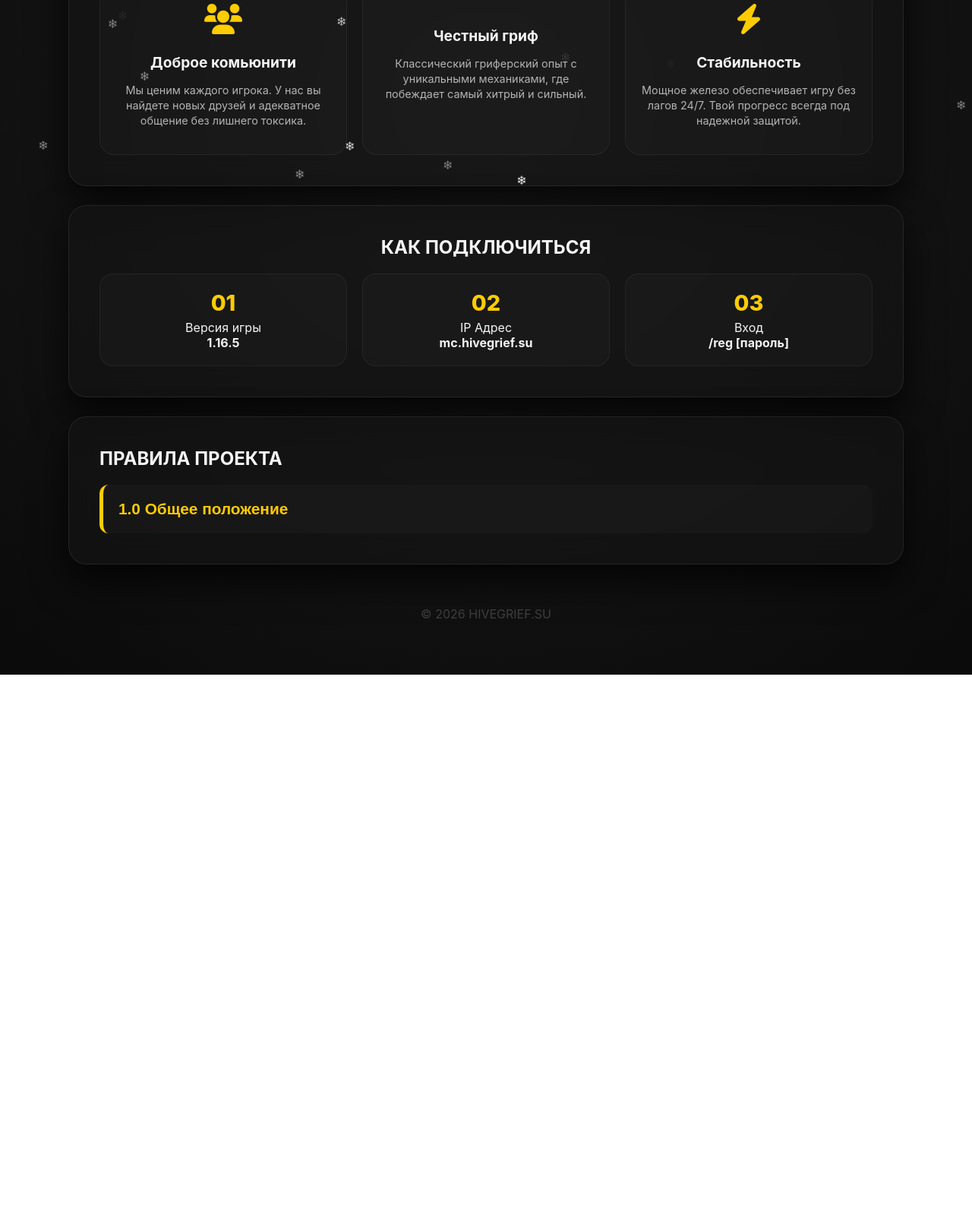
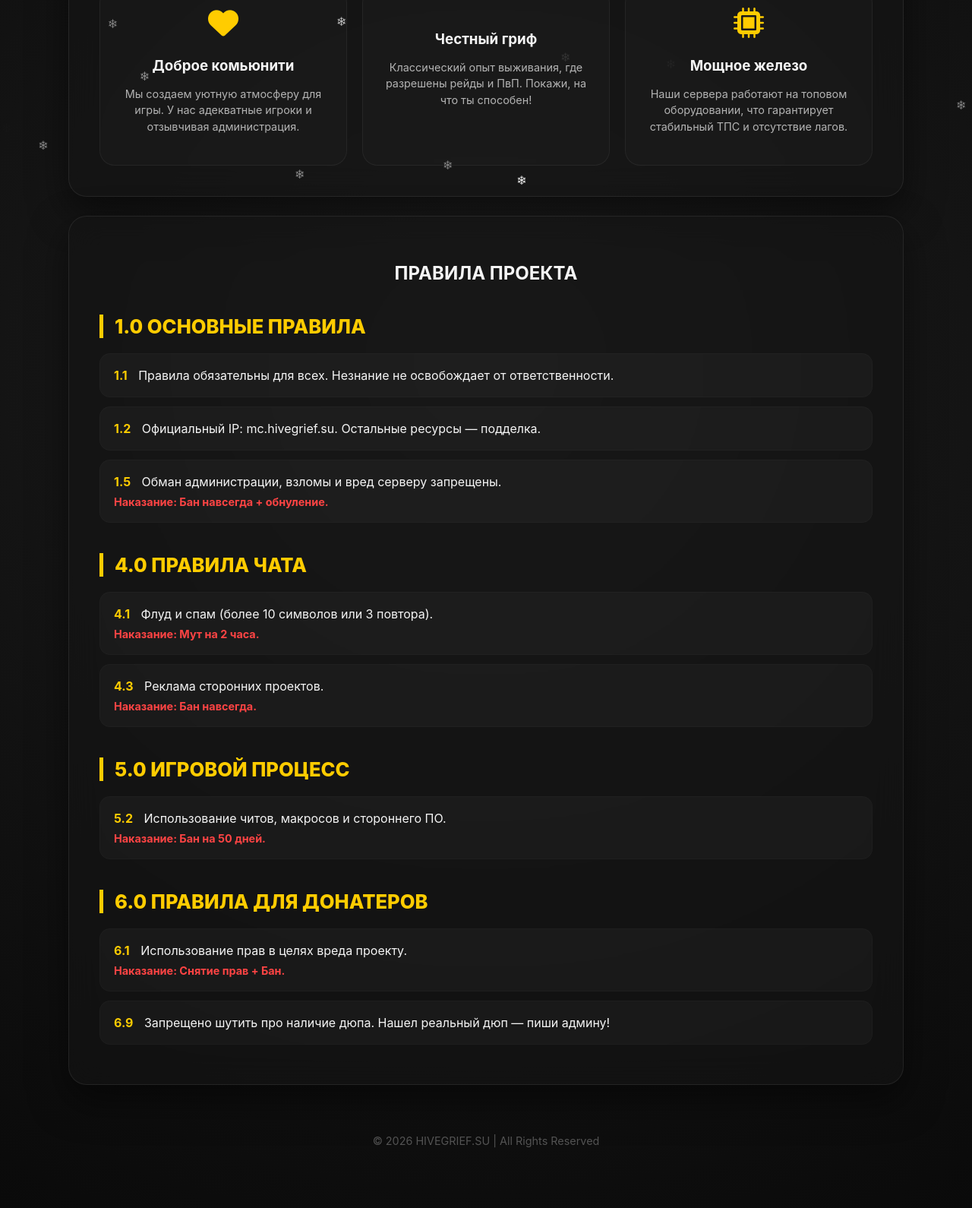
Before and after one commit to bakisyyyofficial/hiveweb, a plain HTML site: page index.html in a window 1280 px wide. Shown: the part 625-2215 px from the top of the page at 76% size. Before the commit the page ends 1513 px from the top, so only its background shows below. Drawn offline with Linux system fonts and the light colour scheme.

Commit message:
Update index.html

```diff
--- a/index.html
+++ b/index.html
@@ -19,110 +19,71 @@
 
         #snow-container { position: fixed; top: 0; left: 0; width: 100%; height: 100%; pointer-events: none; z-index: 1000; }
 
-        /* Переключатель языка */
         .lang-switcher {
-            position: fixed;
-            top: 20px;
-            right: 20px;
-            z-index: 2000;
-            display: flex;
-            gap: 10px;
+            position: fixed; top: 20px; right: 20px; z-index: 2000; display: flex; gap: 10px;
         }
 
         .lang-btn {
-            background: rgba(255, 255, 255, 0.05);
-            border: 1px solid rgba(255, 255, 255, 0.2);
-            color: #fff;
-            padding: 8px 15px;
-            border-radius: 10px;
-            cursor: pointer;
-            backdrop-filter: blur(10px);
-            transition: 0.3s;
-            font-weight: bold;
+            background: rgba(255, 255, 255, 0.05); border: 1px solid rgba(255, 255, 255, 0.2);
+            color: #fff; padding: 8px 15px; border-radius: 10px; cursor: pointer; backdrop-filter: blur(10px);
+            font-weight: bold; transition: 0.3s;
         }
 
-        .lang-btn.active {
-            background: #ffcc00;
-            color: #000;
-            border-color: #ffcc00;
-        }
+        .lang-btn.active { background: #ffcc00; color: #000; border-color: #ffcc00; }
 
         .container { max-width: 1100px; width: 100%; z-index: 1; }
 
         .glass-card {
-            background: rgba(20, 20, 20, 0.6);
-            backdrop-filter: blur(20px);
-            border: 1px solid rgba(255, 255, 255, 0.08);
-            border-radius: 24px;
-            padding: 40px;
-            margin-bottom: 25px;
-            box-shadow: 0 20px 50px rgba(0,0,0,0.8);
+            background: rgba(20, 20, 20, 0.6); backdrop-filter: blur(20px);
+            border: 1px solid rgba(255, 255, 255, 0.08); border-radius: 24px;
+            padding: 40px; margin-bottom: 25px; box-shadow: 0 20px 50px rgba(0,0,0,0.5);
         }
 
         .server-header { text-align: center; margin-bottom: 20px; }
-        h1 { font-size: 4.5rem; margin: 0; letter-spacing: 8px; color: #fff; text-shadow: 0 0 30px rgba(255,255,255,0.1); }
+        h1 { font-size: 4.5rem; margin: 0; letter-spacing: 8px; color: #fff; text-shadow: 0 0 20px rgba(255,204,0,0.2); }
 
         .nav-grid { display: grid; grid-template-columns: repeat(2, 1fr); gap: 15px; margin-top: 35px; }
         .nav-link {
-            background: rgba(255, 255, 255, 0.03);
-            border: 1px solid rgba(255, 255, 255, 0.1);
-            padding: 22px;
-            border-radius: 16px;
-            text-decoration: none;
-            color: #fff;
-            text-align: center;
-            font-weight: 600;
-            transition: 0.3s ease;
-            display: flex;
-            align-items: center;
-            justify-content: center;
-            gap: 12px;
+            background: rgba(255, 255, 255, 0.03); border: 1px solid rgba(255, 255, 255, 0.1);
+            padding: 22px; border-radius: 16px; text-decoration: none; color: #fff;
+            text-align: center; display: flex; align-items: center; justify-content: center; gap: 12px;
+            transition: 0.3s; font-weight: 600;
         }
-        .nav-link:hover { background: rgba(255, 255, 255, 0.08); border-color: #fff; transform: translateY(-5px); }
+        .nav-link:hover { background: rgba(255, 255, 255, 0.08); transform: translateY(-3px); border-color: #ffcc00; }
 
-        /* Преимущества */
-        .promo-title {
-            text-align: center;
-            font-size: 2.5rem;
-            margin-bottom: 30px;
-            background: linear-gradient(90deg, #fff, #ffcc00);
-            -webkit-background-clip: text;
-            -webkit-text-fill-color: transparent;
-            font-weight: 800;
-        }
+        .promo-title { text-align: center; font-size: 2.5rem; margin-bottom: 30px; color: #ffcc00; text-transform: uppercase; letter-spacing: 2px; }
 
         .features-grid { display: grid; grid-template-columns: repeat(3, 1fr); gap: 20px; }
         .feature-item {
-            text-align: center;
-            padding: 20px;
-            background: rgba(255, 255, 255, 0.02);
-            border-radius: 20px;
-            border: 1px solid rgba(255, 255, 255, 0.05);
+            text-align: center; padding: 25px; background: rgba(255, 255, 255, 0.02);
+            border-radius: 20px; border: 1px solid rgba(255, 255, 255, 0.05);
         }
         .feature-item i { font-size: 2.5rem; color: #ffcc00; margin-bottom: 15px; }
-        .feature-item h3 { margin: 10px 0; font-size: 1.2rem; }
-        .feature-item p { font-size: 0.9rem; opacity: 0.7; line-height: 1.4; }
+        .feature-item h3 { margin: 10px 0; }
+        .feature-item p { opacity: 0.7; font-size: 0.9rem; line-height: 1.5; }
 
-        .steps-grid { display: grid; grid-template-columns: repeat(3, 1fr); gap: 20px; margin-top: 20px; }
-        .step-card { background: rgba(255, 255, 255, 0.02); padding: 20px; border-radius: 18px; text-align: center; border: 1px solid rgba(255, 255, 255, 0.05); }
-        .step-num { color: #ffcc00; font-size: 1.8rem; font-weight: 800; margin-bottom: 5px; }
+        /* Правила */
+        .rule-section { margin-top: 40px; }
+        .rule-category {
+            color: #ffcc00; font-size: 1.6rem; font-weight: 800;
+            border-left: 5px solid #ffcc00; padding-left: 15px; margin-bottom: 20px;
+            text-transform: uppercase;
+        }
+        .rule-item {
+            background: rgba(255, 255, 255, 0.03); padding: 18px;
+            border-radius: 14px; margin-bottom: 12px; border: 1px solid rgba(255, 255, 255, 0.02);
+        }
+        .rule-id { color: #ffcc00; font-weight: bold; margin-right: 10px; }
+        .punishment { color: #ff4444; font-weight: bold; display: block; margin-top: 8px; font-size: 0.9rem; }
 
-        .accordion {
-            background: rgba(255, 255, 255, 0.02); color: #ffcc00; cursor: pointer; padding: 20px; width: 100%; border: none;
-            text-align: left; font-size: 1.3rem; font-weight: bold; border-radius: 12px; margin-top: 10px;
-            border-left: 5px solid #ffcc00; display: flex; justify-content: space-between;
-        }
-        .panel { padding: 0 20px; max-height: 0; overflow: hidden; transition: max-height 0.3s ease-out; }
-        .panel-content { padding: 20px 0; line-height: 1.6; white-space: pre-line; color: #ccc; font-size: 0.95rem; }
-
-        footer { text-align: center; opacity: 0.2; padding: 30px; }
+        footer { text-align: center; opacity: 0.3; padding: 40px; font-size: 0.9rem; }
     </style>
 </head>
 <body>
 
 <div class="lang-switcher">
-    <button class="lang-btn active" onclick="setLang('ru')">RU</button>
-    <button class="lang-btn" onclick="setLang('en')">EN</button>
+    <button class="lang-btn active" id="btn-ru" onclick="setLang('ru')">RU</button>
+    <button class="lang-btn" id="btn-en" onclick="setLang('en')">EN</button>
 </div>
 
 <div id="snow-container"></div>
@@ -132,23 +93,18 @@
         <div class="server-header">
             <h1>HIVEGRIEF</h1>
         </div>
-
         <div class="nav-grid">
             <div class="nav-link" onclick="copyIP()" style="cursor: pointer;">
-                <i class="fa-solid fa-server"></i>
-                <span>mc.hivegrief.su</span>
+                <i class="fa-solid fa-server"></i><span>mc.hivegrief.su</span>
             </div>
             <a href="https://shop.hivegrief.su" class="nav-link" target="_blank">
-                <i class="fa-solid fa-cart-shopping"></i>
-                <span data-lang="nav_shop">Магазин доната</span>
+                <i class="fa-solid fa-cart-shopping"></i><span data-lang="nav_shop">Магазин доната</span>
             </a>
             <a href="https://t.me/HiveGriefOff" class="nav-link" target="_blank">
-                <i class="fa-brands fa-telegram"></i>
-                <span data-lang="nav_tg">Наш Telegram</span>
+                <i class="fa-brands fa-telegram"></i><span data-lang="nav_tg">Наш Telegram</span>
             </a>
             <a href="https://discord.gg/hivegrief" class="nav-link" target="_blank">
-                <i class="fa-brands fa-discord"></i>
-                <span data-lang="nav_ds">Наш Discord</span>
+                <i class="fa-brands fa-discord"></i><span data-lang="nav_ds">Наш Discord</span>
             </a>
         </div>
     </div>
@@ -157,53 +113,73 @@
         <h2 class="promo-title" data-lang="adv_title">Наши преимущества</h2>
         <div class="features-grid">
             <div class="feature-item">
-                <i class="fa-solid fa-users"></i>
+                <i class="fa-solid fa-heart"></i>
                 <h3 data-lang="feat_1_h">Доброе комьюнити</h3>
-                <p data-lang="feat_1_p">Мы ценим каждого игрока. У нас вы найдете новых друзей и адекватное общение без лишнего токсика.</p>
+                <p data-lang="feat_1_p">Мы создаем уютную атмосферу для игры. У нас адекватные игроки и отзывчивая администрация.</p>
             </div>
             <div class="feature-item">
-                <i class="fa-solid fa-shield-halved"></i>
+                <i class="fa-solid fa-swords"></i>
                 <h3 data-lang="feat_2_h">Честный гриф</h3>
-                <p data-lang="feat_2_p">Классический гриферский опыт с уникальными механиками, где побеждает самый хитрый и сильный.</p>
+                <p data-lang="feat_2_p">Классический опыт выживания, где разрешены рейды и ПвП. Покажи, на что ты способен!</p>
             </div>
             <div class="feature-item">
-                <i class="fa-solid fa-bolt"></i>
-                <h3 data-lang="feat_3_h">Стабильность</h3>
-                <p data-lang="feat_3_p">Мощное железо обеспечивает игру без лагов 24/7. Твой прогресс всегда под надежной защитой.</p>
+                <i class="fa-solid fa-microchip"></i>
+                <h3 data-lang="feat_3_h">Мощное железо</h3>
+                <p data-lang="feat_3_p">Наши сервера работают на топовом оборудовании, что гарантирует стабильный ТПС и отсутствие лагов.</p>
             </div>
         </div>
     </div>
 
     <div class="glass-card">
-        <h2 style="text-align: center; margin-top: 0;" data-lang="how_join">КАК ПОДКЛЮЧИТЬСЯ</h2>
-        <div class="steps-grid">
-            <div class="step-card">
-                <div class="step-num">01</div>
-                <div data-lang="step_1">Версия игры<br><b>1.16.5</b></div>
+        <h2 style="text-align: center; margin-bottom: 10px;" data-lang="rules_title">ПРАВИЛА ПРОЕКТА</h2>
+
+        <div class="rule-section">
+            <div class="rule-category" data-lang="r_sec_1">1.0 Основные правила</div>
+            <div class="rule-item">
+                <span class="rule-id">1.1</span> <span data-lang="r11">Правила обязательны для всех. Незнание не освобождает от ответственности.</span>
             </div>
-            <div class="step-card">
-                <div class="step-num">02</div>
-                <div data-lang="step_2">IP Адрес<br><b>mc.hivegrief.su</b></div>
+            <div class="rule-item">
+                <span class="rule-id">1.2</span> <span data-lang="r12">Официальный IP: mc.hivegrief.su. Остальные ресурсы — подделка.</span>
             </div>
-            <div class="step-card">
-                <div class="step-num">03</div>
-                <div data-lang="step_3">Вход<br><b>/reg [пароль]</b></div>
+            <div class="rule-item">
+                <span class="rule-id">1.5</span> <span data-lang="r15">Обман администрации, взломы и вред серверу запрещены.</span>
+                <span class="punishment" data-lang="p15">Наказание: Бан навсегда + обнуление.</span>
+            </div>
+        </div>
+
+        <div class="rule-section">
+            <div class="rule-category" data-lang="r_sec_4">4.0 Правила чата</div>
+            <div class="rule-item">
+                <span class="rule-id">4.1</span> <span data-lang="r41">Флуд и спам (более 10 символов или 3 повтора).</span>
+                <span class="punishment" data-lang="p41">Наказание: Мут на 2 часа.</span>
+            </div>
+            <div class="rule-item">
+                <span class="rule-id">4.3</span> <span data-lang="r43">Реклама сторонних проектов.</span>
+                <span class="punishment" data-lang="p43">Наказание: Бан навсегда.</span>
+            </div>
+        </div>
+
+        <div class="rule-section">
+            <div class="rule-category" data-lang="r_sec_5">5.0 Игровой процесс</div>
+            <div class="rule-item">
+                <span class="rule-id">5.2</span> <span data-lang="r52">Использование читов, макросов и стороннего ПО.</span>
+                <span class="punishment" data-lang="p52">Наказание: Бан на 50 дней.</span>
+            </div>
+        </div>
+
+        <div class="rule-section">
+            <div class="rule-category" data-lang="r_sec_6">6.0 Правила для донатеров</div>
+            <div class="rule-item">
+                <span class="rule-id">6.1</span> <span data-lang="r61">Использование прав в целях вреда проекту.</span>
+                <span class="punishment" data-lang="p61">Наказание: Снятие прав + Бан.</span>
+            </div>
+            <div class="rule-item">
+                <span class="rule-id">6.9</span> <span data-lang="r69">Запрещено шутить про наличие дюпа. Нашел реальный дюп — пиши админу!</span>
             </div>
         </div>
     </div>
 
-    <div class="glass-card">
-        <h2 style="margin-top: 0;" data-lang="rules_title">ПРАВИЛА ПРОЕКТА</h2>
-        <button class="accordion" data-lang="r_sec_1">1.0 Общее положение</button>
-        <div class="panel">
-            <div class="panel-content" data-lang="r_text_1">
-                1.1. Правила HiveGrief обязательны для всех. Незнание не освобождает от ответственности.
-                1.2. Регистрируясь, вы автоматически принимаете данные правила.
-            </div>
-        </div>
-        </div>
-
-    <footer>&copy; 2026 HIVEGRIEF.SU</footer>
+    <footer>&copy; 2026 HIVEGRIEF.SU | All Rights Reserved</footer>
 </div>
 
 <script>
@@ -211,32 +187,36 @@
         ru: {
             nav_shop: "Магазин доната", nav_tg: "Наш Telegram", nav_ds: "Наш Discord",
             adv_title: "Наши преимущества",
-            feat_1_h: "Доброе комьюнити", feat_1_p: "Мы ценим каждого игрока. У нас вы найдете новых друзей и адекватное общение.",
-            feat_2_h: "Честный гриф", feat_2_p: "Классический гриферский опыт с уникальными механиками и честным ПвП.",
-            feat_3_h: "Стабильность", feat_3_p: "Мощное железо обеспечивает игру без лагов 24/7. Твой прогресс защищен.",
-            how_join: "КАК ПОДКЛЮЧИТЬСЯ", step_1: "Версия игры<br><b>1.16.5</b>", step_2: "IP Адрес<br><b>mc.hivegrief.su</b>", step_3: "Вход<br><b>/reg [пароль]</b>",
-            rules_title: "ПРАВИЛА ПРОЕКТА", r_sec_1: "1.0 Общее положение",
-            r_text_1: "1.1. Правила HiveGrief обязательны для всех. Незнание не освобождает от ответственности.\n1.2. Регистрируясь, вы автоматически принимаете данные правила."
+            feat_1_h: "Доброе комьюнити", feat_1_p: "Мы создаем уютную атмосферу для игры. У нас адекватные игроки и отзывчивая администрация.",
+            feat_2_h: "Честный гриф", feat_2_p: "Классический опыт выживания, где разрешены рейды и ПвП.",
+            feat_3_h: "Мощное железо", feat_3_p: "Топовое оборудование гарантирует стабильный ТПС и отсутствие лагов.",
+            rules_title: "ПРАВИЛА ПРОЕКТА",
+            r_sec_1: "1.0 Основные правила", r11: "Правила обязательны для всех. Незнание не освобождает от ответственности.", r12: "Официальный IP: mc.hivegrief.su. Остальные ресурсы — подделка.", r15: "Обман администрации, взломы и вред серверу запрещены.", p15: "Наказание: Бан навсегда + обнуление.",
+            r_sec_4: "4.0 Правила чата", r41: "Флуд и спам (более 10 символов или 3 повтора).", p41: "Наказание: Мут на 2 часа.", r43: "Реклама сторонних проектов.", p43: "Наказание: Бан навсегда.",
+            r_sec_5: "5.0 Игровой процесс", r52: "Использование читов, макросов и стороннего ПО.", p52: "Наказание: Бан на 50 дней.",
+            r_sec_6: "6.0 Для донатеров", r61: "Использование прав в целях вреда проекту.", p61: "Наказание: Снятие прав + Бан.", r69: "Запрещено шутить про наличие дюпа. Нашел реальный дюп — пиши админу!"
         },
         en: {
             nav_shop: "Donate Shop", nav_tg: "Our Telegram", nav_ds: "Our Discord",
             adv_title: "Our Advantages",
-            feat_1_h: "Kind Community", feat_1_p: "We value every player. Here you will find new friends and friendly communication.",
-            feat_2_h: "Fair Griefing", feat_2_p: "Classic griefing experience with unique mechanics and fair PvP.",
-            feat_3_h: "Stability", feat_3_p: "Powerful hardware ensures lag-free play 24/7. Your progress is safe.",
-            how_join: "HOW TO JOIN", step_1: "Game Version<br><b>1.16.5</b>", step_2: "IP Address<br><b>mc.hivegrief.su</b>", step_3: "Join<br><b>/reg [password]</b>",
-            rules_title: "SERVER RULES", r_sec_1: "1.0 General Provisions",
-            r_text_1: "1.1. HiveGrief rules are mandatory for everyone. Ignorance is no excuse.\n1.2. By registering, you automatically accept these rules."
+            feat_1_h: "Friendly Community", feat_1_p: "We create a cozy atmosphere. We have decent players and responsive staff.",
+            feat_2_h: "Real Griefing", feat_2_p: "Classic survival experience where raids and PvP are allowed.",
+            feat_3_h: "Powerfull Hardware", feat_3_p: "Top-tier equipment guarantees stable TPS and no lags.",
+            rules_title: "SERVER RULES",
+            r_sec_1: "1.0 General Rules", r11: "Rules are mandatory for everyone. Ignorance is no excuse.", r12: "Official IP: mc.hivegrief.su. All other resources are fake.", r15: "Deceiving staff, hacking and harming the server is forbidden.", p15: "Punishment: Permanent Ban + Wipe.",
+            r_sec_4: "4.0 Chat Rules", r41: "Flood and spam (10+ characters or 3+ repeats).", p41: "Punishment: Mute for 2 hours.", r43: "Advertising other projects.", p43: "Punishment: Permanent Ban.",
+            r_sec_5: "5.0 Gameplay", r52: "Using cheats, macros and 3rd party software.", p52: "Punishment: 50 Days Ban.",
+            r_sec_6: "6.0 For Donators", r61: "Using donor powers to harm the project.", p61: "Punishment: Rights Removal + Ban.", r69: "Joking about dupes is forbidden. Found a real dupe? DM Admin!"
         }
     };
 
     function setLang(lang) {
         document.querySelectorAll('[data-lang]').forEach(el => {
             const key = el.getAttribute('data-lang');
-            el.innerHTML = translations[lang][key];
+            if (translations[lang][key]) el.innerHTML = translations[lang][key];
         });
-        document.querySelectorAll('.lang-btn').forEach(btn => btn.classList.remove('active'));
-        event.target.classList.add('active');
+        document.getElementById('btn-ru').classList.toggle('active', lang === 'ru');
+        document.getElementById('btn-en').classList.toggle('active', lang === 'en');
     }
 
     function copyIP() {
@@ -244,17 +224,8 @@
         alert("IP mc.hivegrief.su copied!");
     }
 
-    var acc = document.getElementsByClassName("accordion");
-    for (var i = 0; i < acc.length; i++) {
-        acc[i].addEventListener("click", function() {
-            this.classList.toggle("active");
-            var panel = this.nextElementSibling;
-            panel.style.maxHeight = panel.style.maxHeight ? null : panel.scrollHeight + "px";
-        });
-    }
-
     const container = document.getElementById('snow-container');
-    for (let i = 0; i < 40; i++) {
+    for (let i = 0; i < 35; i++) {
         const flake = document.createElement('div');
         flake.innerHTML = '❄';
         flake.style.cssText = `position: absolute; color: white; opacity: ${Math.random()}; left: ${Math.random() * 100}%; top: -20px; pointer-events: none;`;
```
